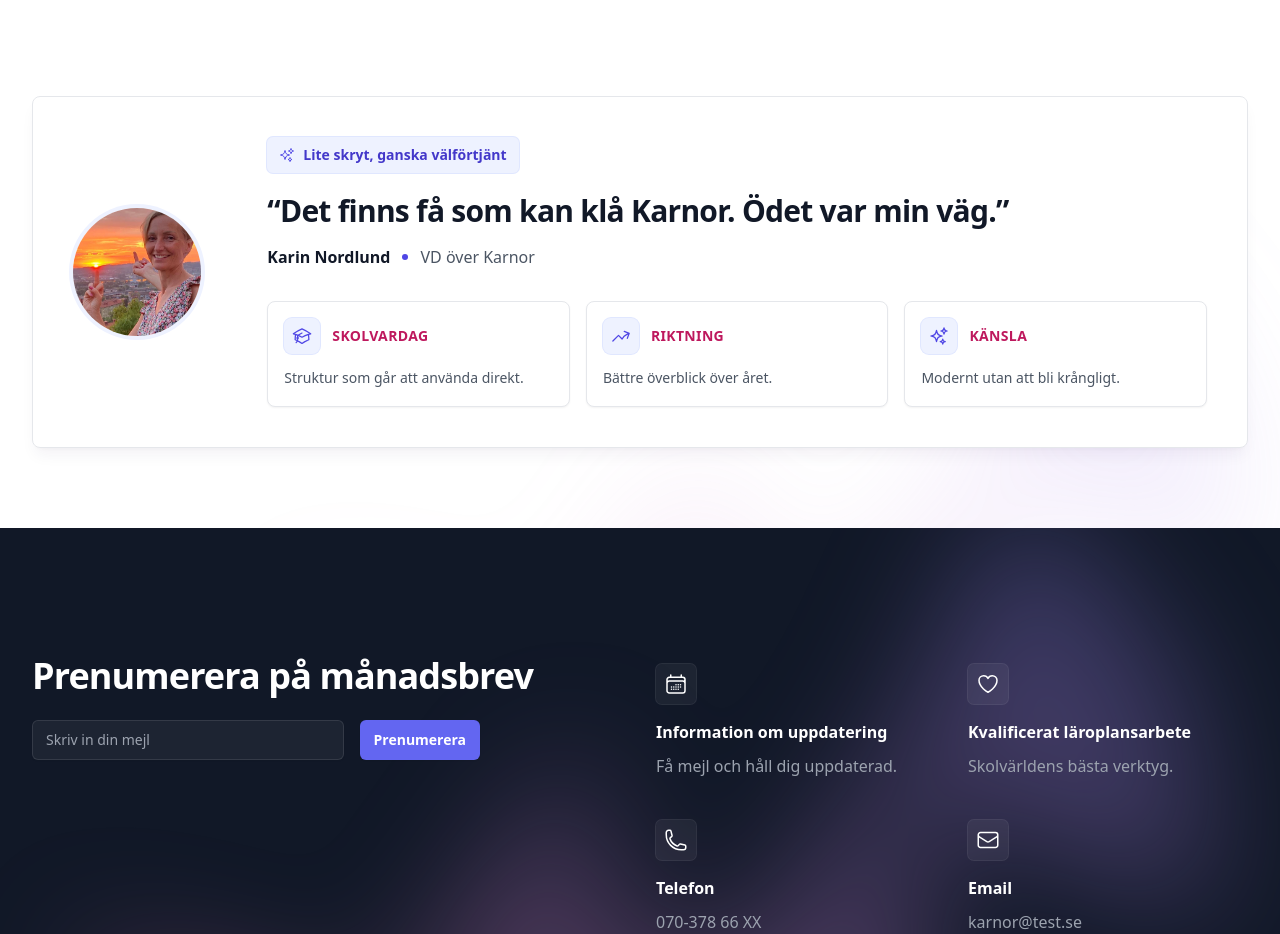
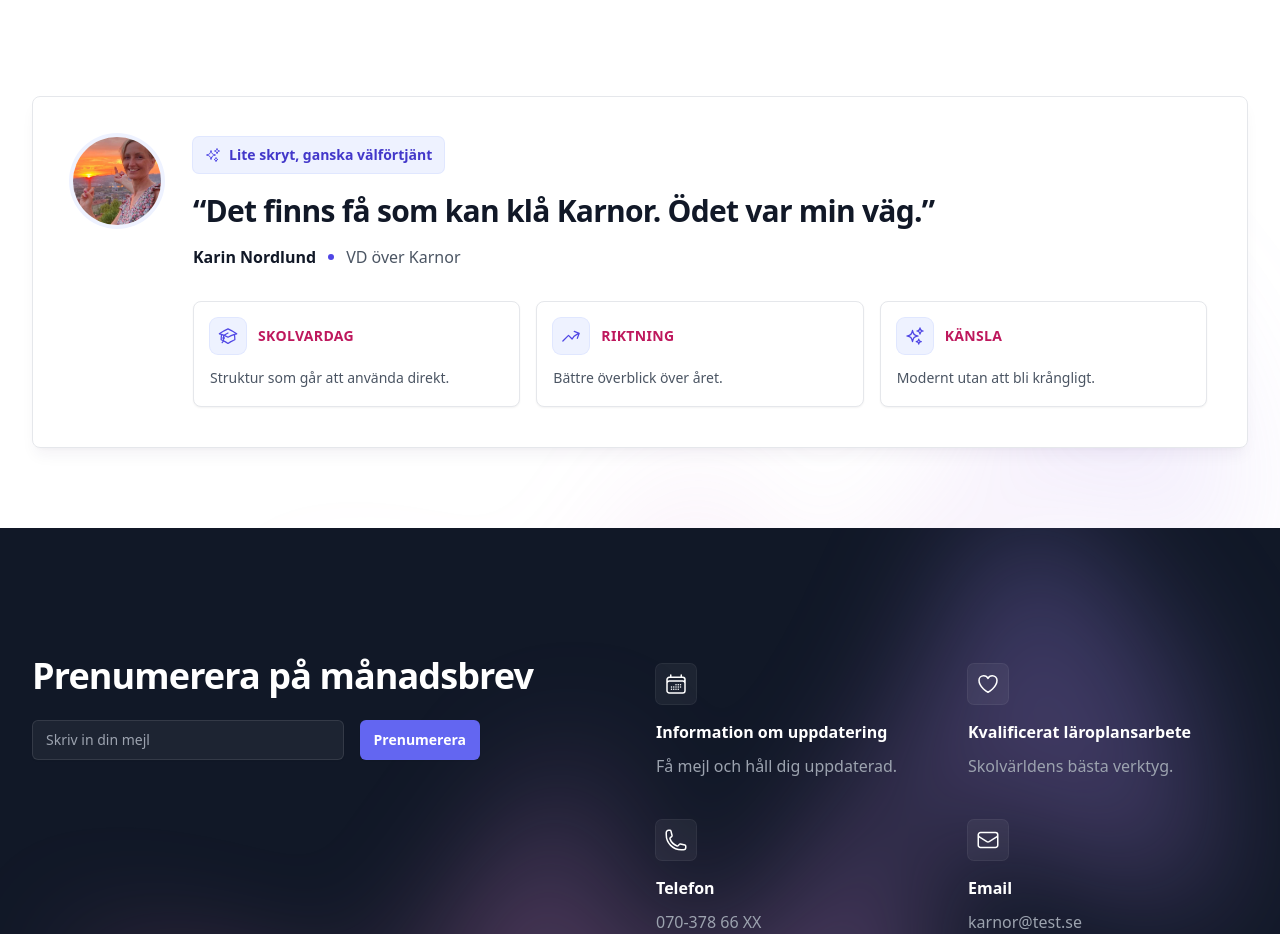
Before and after one commit to SimNordlund/KarNorFrontend, a React (Vite) app in the folder karnor-app/: page /about in a window 1280 px wide. Shown: the part 980-1914 px from the top of the page. Built offline with nearby package versions, Linux system fonts and the light colour scheme.

Commit message:
Fix skryt image size

```diff
--- a/karnor-app/src/components/SkrytComponent.tsx
+++ b/karnor-app/src/components/SkrytComponent.tsx
@@ -40,16 +40,25 @@
 
       <div className="mx-auto max-w-7xl">
         <div className="rounded-lg border border-gray-200 bg-white p-6 shadow-lg shadow-indigo-950/5 sm:p-8 lg:p-10">
-          <div className="grid gap-8 lg:grid-cols-6 lg:items-center">
-            <div className="flex justify-center lg:col-span-1 lg:justify-start">
+          <div className="flex flex-col gap-8 sm:flex-row sm:items-start">
+            <div
+              className="mx-auto shrink-0 sm:mx-0"
+              style={{ width: "88px", maxWidth: "88px" }}
+            >
               <img
                 alt="Karin Nordlund"
                 src="CEO.jpg"
-                className="h-24 w-24 rounded-full object-cover ring-4 ring-indigo-50 sm:h-28 sm:w-28 lg:h-32 lg:w-32"
+                className="rounded-full object-cover ring-4 ring-indigo-50"
+                style={{
+                  width: "88px",
+                  height: "88px",
+                  maxWidth: "88px",
+                  maxHeight: "88px",
+                }}
               />
             </div>
 
-            <div className="text-center lg:col-span-5 lg:text-left">
+            <div className="min-w-0 flex-1 text-center sm:text-left">
               <div className="inline-flex items-center gap-2 rounded-md bg-indigo-50 px-3 py-2 text-sm font-semibold text-indigo-700 ring-1 ring-indigo-100">
                 <SparklesIcon className="h-4 w-4 text-indigo-600" aria-hidden="true" />
                 Lite skryt, ganska välförtjänt
@@ -59,7 +68,7 @@
                 <blockquote className="text-2xl font-bold tracking-tight text-gray-900 sm:text-3xl">
                   <p>“Det finns få som kan klå Karnor. Ödet var min väg.”</p>
                 </blockquote>
-                <figcaption className="mt-4 flex flex-wrap items-center justify-center gap-3 text-base lg:justify-start">
+                <figcaption className="mt-4 flex flex-wrap items-center justify-center gap-3 text-base sm:justify-start">
                   <span className="font-semibold text-gray-900">Karin Nordlund</span>
                   <span className="h-1.5 w-1.5 rounded-full bg-indigo-600" aria-hidden="true" />
                   <span className="text-gray-600">VD över Karnor</span>
```
